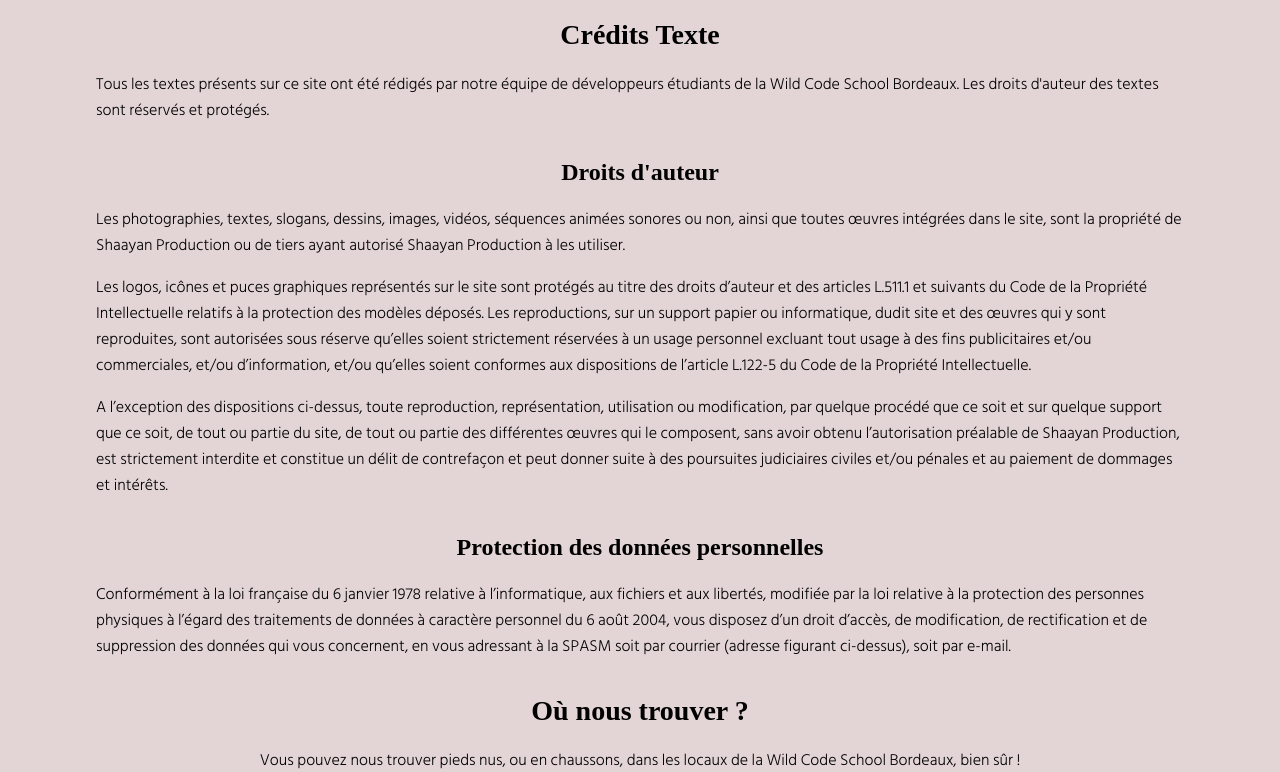
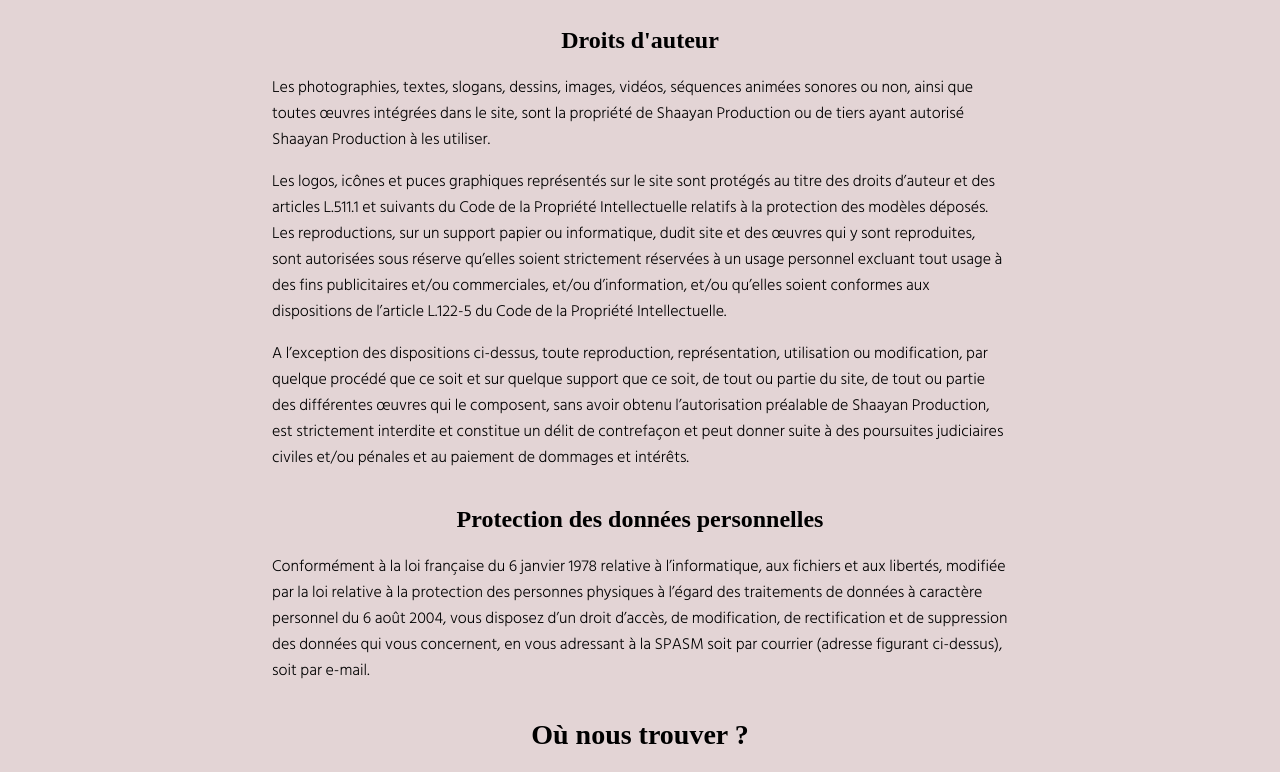
Before and after one commit to JulieRaymond/project1-trombi, a PHP site: page /credits.php in a window 1280 px wide. Shown: the part 714-1486 px from the top of the page. Run offline with PHP 8.4, Linux system fonts and the light colour scheme; some web fonts are replaced.

Commit message:
ajout margin sur credits.php pour width > 992px. Ne fonctionnait pas quand la règle s'appliquait sur le .contenair. J'ai rajouté une classe à cette div J'ai aussi ajouté la favicon dans _head.php

```diff
--- a/credits.php
+++ b/credits.php
@@ -6,21 +6,21 @@ include "includes/php/_head.php";
 
 <main>
 
-    <div class="container">
+    <div class="indexcontainer" id="contenair">
         <div class="credits">
             <h1>Page Crédits</h1>
         </div>
-        <div class="logo">
+        <div class="logo credit-div">
             <h2>Logo</h2>
             <p>Le logo a été créé par notre talentueuse équipe de développeurs étudiants à la Wild Code School pour représenter notre promo de 15 élèves. Tous les droits d'auteur du logo sont réservés et protégés.</p>
             <img class="imgLogo" src="/asset/logos/logo-php.svg" alt="logo php" style="width:50%;">
         </div>
 
-        <div class="credits-text">
+        <div class="credits-text credit-div">
             <h2>Crédits Texte</h2>
             <p>Tous les textes présents sur ce site ont été rédigés par notre équipe de développeurs étudiants de la Wild Code School Bordeaux. Les droits d'auteur des textes sont réservés et protégés.</p>
         </div>
-        <div class="picturesRights">
+        <div class="picturesRights credit-div">
             <h3>Droits d'auteur</h3>
             <p>Les photographies, textes, slogans, dessins, images, vidéos, séquences animées sonores ou non, ainsi que toutes œuvres intégrées dans le site, sont la propriété de Shaayan Production ou de tiers ayant autorisé Shaayan Production à les utiliser.</p>
 
@@ -28,7 +28,7 @@ include "includes/php/_head.php";
 
             <p>A l’exception des dispositions ci-dessus, toute reproduction, représentation, utilisation ou modification, par quelque procédé que ce soit et sur quelque support que ce soit, de tout ou partie du site, de tout ou partie des différentes œuvres qui le composent, sans avoir obtenu l’autorisation préalable de Shaayan Production, est strictement interdite et constitue un délit de contrefaçon et peut donner suite à des poursuites judiciaires civiles et/ou pénales et au paiement de dommages et intérêts.</p>
         </div>
-        <div class="rgpd">
+        <div class="rgpd credit-div">
             <h3>Protection des données personnelles</h3>
             <p>Conformément à la loi française du 6 janvier 1978 relative à l’informatique, aux fichiers et aux libertés, modifiée par la loi relative à la protection des personnes physiques à l’égard des traitements de données à caractère personnel du 6 août 2004, vous disposez d’un droit d’accès, de modification, de rectification et de suppression des données qui vous concernent, en vous adressant à la SPASM soit par courrier (adresse figurant ci-dessus), soit par e-mail.</p>
         </div>
@@ -37,6 +37,7 @@ include "includes/php/_head.php";
             <p>Vous pouvez nous trouver pieds nus, ou en chaussons, dans les locaux de la Wild Code School Bordeaux, bien sûr !</p>
             <div class="map-responsive">
                 <iframe src="https://www.google.com/maps/embed?pb=!1m18!1m12!1m3!1d2827.6736744541404!2d-0.5673752240069829!3d44.86893767107053!2m3!1f0!2f0!3f0!3m2!1i1024!2i768!4f13.1!3m3!1m2!1s0xd5527cba74d1bdf%3A0xb92bcdcad0920688!2sWild%20Code%20School%2C%20Formation%20d%C3%A9veloppeur%20web%20%26%20data%20analyst!5e0!3m2!1sfr!2sfr!4v1696440894774!5m2!1sfr!2sfr" width="600" height="450" style="border:0;" allowfullscreen="" loading="lazy" referrerpolicy="no-referrer-when-downgrade"></iframe>
+
             </div>
         </div>
     </div>
--- a/includes/css/credits.css
+++ b/includes/css/credits.css
@@ -3,19 +3,20 @@ body {
   padding: 0;
 }
 
-.container {
+.indexcontainer {
   display: flex;
   flex-wrap: wrap;
   flex-direction: column;
   justify-content: start;
   align-items: center;
   align-content: center;
-  margin: 68px 6rem 2rem 6rem;
+  margin: 68px 1rem 2rem 1rem;
 }
 
-@media screen and (width > 576px) {
-  .contenair {
-    margin: 68px 200px 2rem 20vw;
+@media screen and (width > 992px) {
+  .credit-div {
+    margin-left: 20vw;
+    margin-right: 20vw;
   }
 }
 
--- a/includes/php/_head.php
+++ b/includes/php/_head.php
@@ -15,14 +15,16 @@ if (isset($_GET["name"])) {
     <meta charset="UTF-8">
     <meta name="viewport" content="width=device-width, initial-scale=1.0">
     <title><?= $pageTitle ?></title>
+    <link rel="icon" href="asset/logos/faviconclaire.png" />
     <link rel="stylesheet" href="../includes/css/generalStyle.css">
     <link rel="stylesheet" href="../includes/css/_navbar.css">
-    <link rel="stylesheet" href="../includes/css/_footer.css">
+
     <?php
     if (isset($pageName)) {
         echo '<link rel="stylesheet" href="../includes/css/' . $pageName . '.css">';
     }
     ?>
+    <link rel="stylesheet" href="../includes/css/_footer.css">
 </head>
 <?php include "includes/php/_navbar.php" ?>
 
```
Also changed, not shown: includes/css/generalStyle.css (+5 -5 lines).
